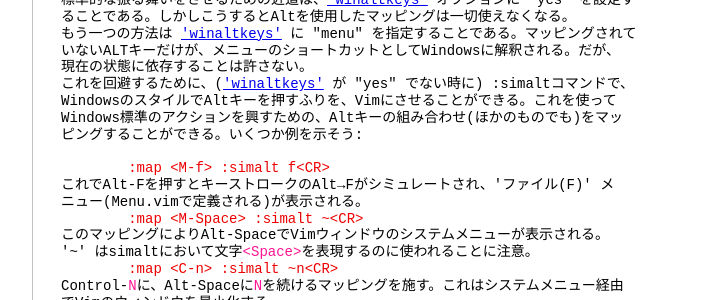
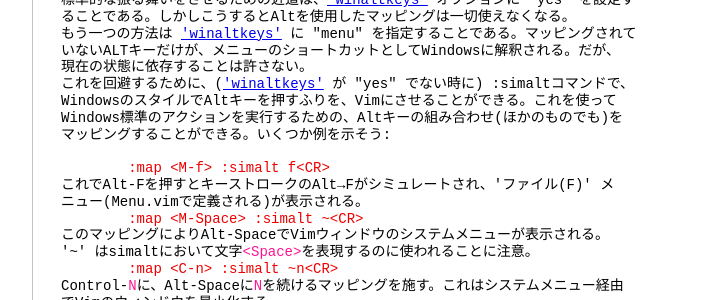
Before and after one commit to vim-jp/vimdoc-ja, a Jekyll site: the page built from gui_w32.html, in a window 1280 px wide and 900 px high, scrolled down 7162 px. Shown: the part 150-450 px from the top of the window, without its empty margins (340-1063 px from the left). Built offline with Jekyll 4.4.1, drawn with Linux system fonts in a browser that asks for light colours; nearby versions of some CDN libraries; comment, search, counter and statistics services are not loaded.

Commit message:
Generated by Travis JOB 3455.1
https://travis-ci.org/vim-jp/vimdoc-ja-working/builds/728257967

```diff
--- a/gui_w32.html
+++ b/gui_w32.html
@@ -432,8 +432,8 @@
 現在の状態に依存することは許さない。<br>
 これを回避するために、(<a class="Type" href="options.html#'winaltkeys'">'winaltkeys'</a>&nbsp;が &quot;yes&quot; でない時に) :simaltコマンドで、<br>
 WindowsのスタイルでAltキーを押すふりを、Vimにさせることができる。これを使って<br>
-Windows標準のアクションを興すための、Altキーの組み合わせ(ほかのものでも)をマッ<br>
-ピングすることができる。いくつか例を示そう:<br>
+Windows標準のアクションを実行するための、Altキーの組み合わせ(ほかのものでも)を<br>
+マッピングすることができる。いくつか例を示そう:<br>
 <br>
 <div class="helpExample">&nbsp;&nbsp;&nbsp;&nbsp;&nbsp;&nbsp;&nbsp;&nbsp;:map &lt;M-f&gt; :simalt f&lt;CR&gt;</div>
 これでAlt-Fを押すとキーストロークのAlt→Fがシミュレートされ、'ファイル(F)' メ<br>
```
